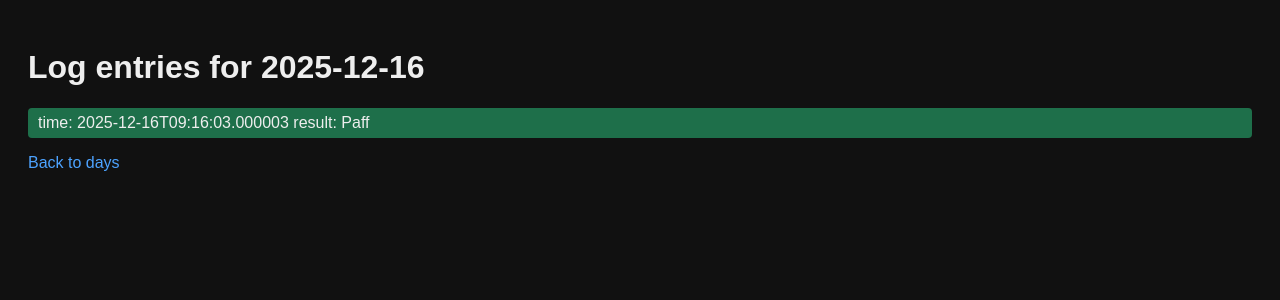
After one commit to nbaak/PuffPuffPass, a Flask app: page /history/2025-12-16 in a window 1280 px wide. The commit adds this page. Shown: the top 300 px of the page. Run offline with Flask 3, Linux system fonts and the light colour scheme.

Commit message:
added history and block movement

```diff
--- a/src/app.py
+++ b/src/app.py
@@ -88,6 +88,23 @@ def start_logger_thread() -> None:
     thread.start()
 
 
+def read_daily_logs(log_date:date) -> List[str]:
+    log_file:Path = get_log_file_path(log_date)
+
+    if not log_file.exists():
+        return []
+
+    with log_file.open("r", encoding="utf-8") as file:
+        return file.read().splitlines()
+
+
+def list_log_days() -> List[str]:
+    return sorted(
+        [p.stem for p in LOG_DIR.glob("*.log")],
+        reverse=True,
+    )
+
+
 @app.route("/", methods=["GET"])
 def index() -> object:
     return render_template("index.html")
@@ -103,6 +120,29 @@ def get_last_log() -> object:
     )
 
 
+@app.route("/history", methods=["GET"])
+def history_index() -> object:
+    days:List[str] = list_log_days()
+    return render_template("history.html", days=days)
+
+
+@app.route("/history/<string:log_date>", methods=["GET"])
+def history_day(log_date:str) -> object:
+    try:
+        parsed_date:date = date.fromisoformat(log_date)
+    except ValueError:
+        abort(400, description="Date must be YYYY-MM-DD")
+
+    entries:List[str] = read_daily_logs(parsed_date)
+    entries.reverse()
+
+    return render_template(
+        "history_day.html",
+        log_date=log_date,
+        entries=entries,
+    )
+
+
 def main() -> None:
     ensure_log_dir()
     load_last_log_state()
--- /dev/null
+++ b/src/static/history.css
@@ -0,0 +1,36 @@
+body {
+    background-color: #111;
+    color: #eee;
+    font-family: sans-serif;
+    padding: 20px;
+}
+
+a {
+    color: #4da3ff;
+    text-decoration: none;
+}
+
+a:hover {
+    text-decoration: underline;
+}
+
+.day-list,
+.entry-list {
+    list-style: none;
+    padding: 0;
+}
+
+.day-list li,
+.entry-list li {
+    margin: 8px 0;
+    padding: 6px 10px;
+    border-radius: 4px;
+}
+
+.entry-list li.paff {
+    background-color: #1e6f4a;
+}
+
+.entry-list li.pass {
+    background-color: #7a2c2c;
+}
--- /dev/null
+++ b/src/templates/history_day.html
@@ -0,0 +1,24 @@
+
+<!DOCTYPE html>
+<html lang="en">
+<head>
+    <meta charset="UTF-8">
+    <title>History {{ log_date }}</title>
+    <link rel="stylesheet" href="/static/history.css">
+</head>
+<body>
+    <h1>Log entries for {{ log_date }}</h1>
+
+    <ul class="entry-list">
+        {% for entry in entries %}
+            <li class="{% if 'Paff' in entry %}paff{% else %}pass{% endif %}">
+                {{ entry }}
+            </li>
+        {% else %}
+            <li>No entries</li>
+        {% endfor %}
+    </ul>
+
+    <a href="/history">Back to days</a>
+</body>
+</html>
--- a/src/templates/index.html
+++ b/src/templates/index.html
@@ -6,7 +6,9 @@
     <link rel="stylesheet" href="/static/style.css">
 </head>
 <body>
-    <div id="container"></div>
+    <button id="toggle">Switch Layout</button>
+
+    <div id="container" class="vertical"></div>
 
     <script src="/static/app.js"></script>
 </body>
```
Also changed, not shown: src/static/app.js (+36 -9 lines), src/static/style.css (+52 -10 lines), src/templates/history.html (added, +24 -0 lines).
